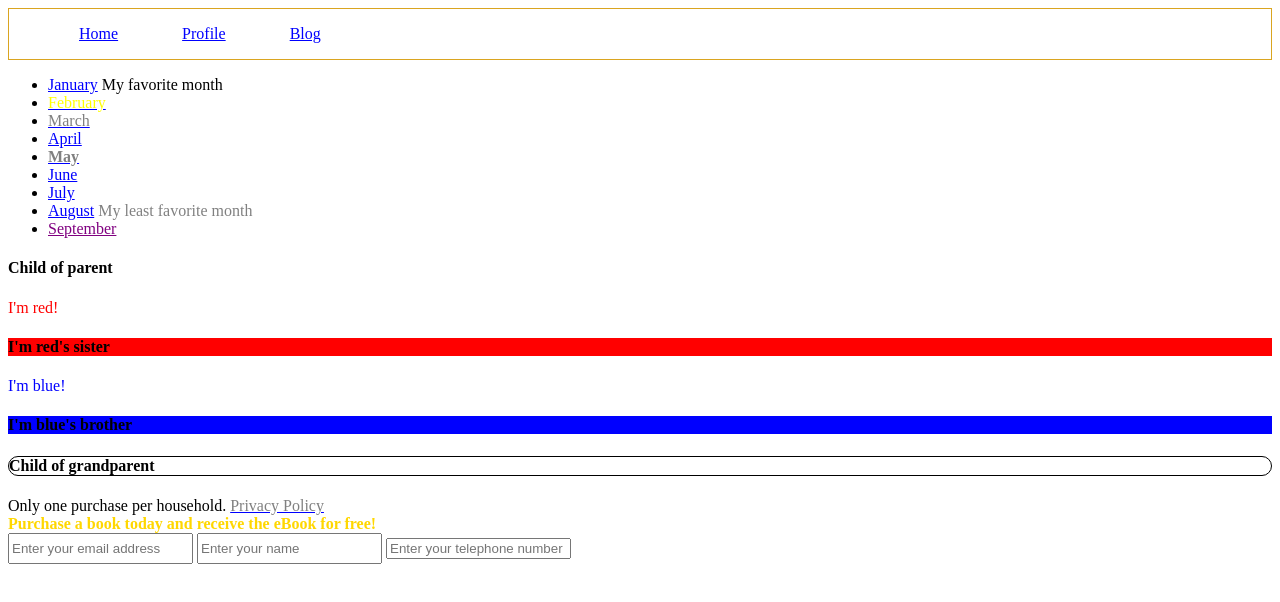
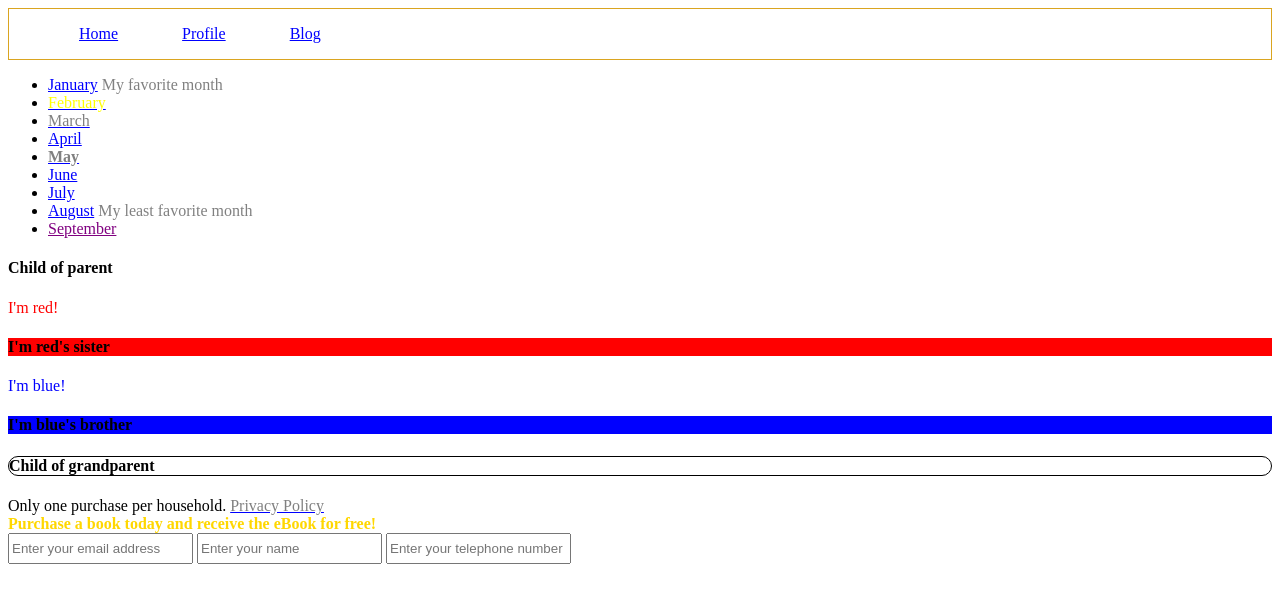
Before and after one commit to RyanCrowleyCode/css-selectors, a plain HTML site: page index.html in a window 1280 px wide. Drawn offline with Linux system fonts and the light colour scheme.

Commit message:
corrected typo in index.html and adjusted height of all input boxes in selectors.css

```diff
--- a/index.html
+++ b/index.html
@@ -26,7 +26,7 @@
                 <ul>
                     <li>
                         <a href="#">January</a>
-                        <span class=" fac">My favorite month</span>
+                        <span class="disabled">My favorite month</span>
                     </li>
                     <li>
                         <a href="#">
--- a/selectors.css
+++ b/selectors.css
@@ -75,6 +75,6 @@ div.parent > div :nth-child(3) + h4 {
 
 /*
 Without adding any other attributes to the input fields in the footer, write a CSS selector that makes any text input field have a height of 25px. */
-footer span input[type=text] {
+footer span input {
     height: 25px;
 }
```
